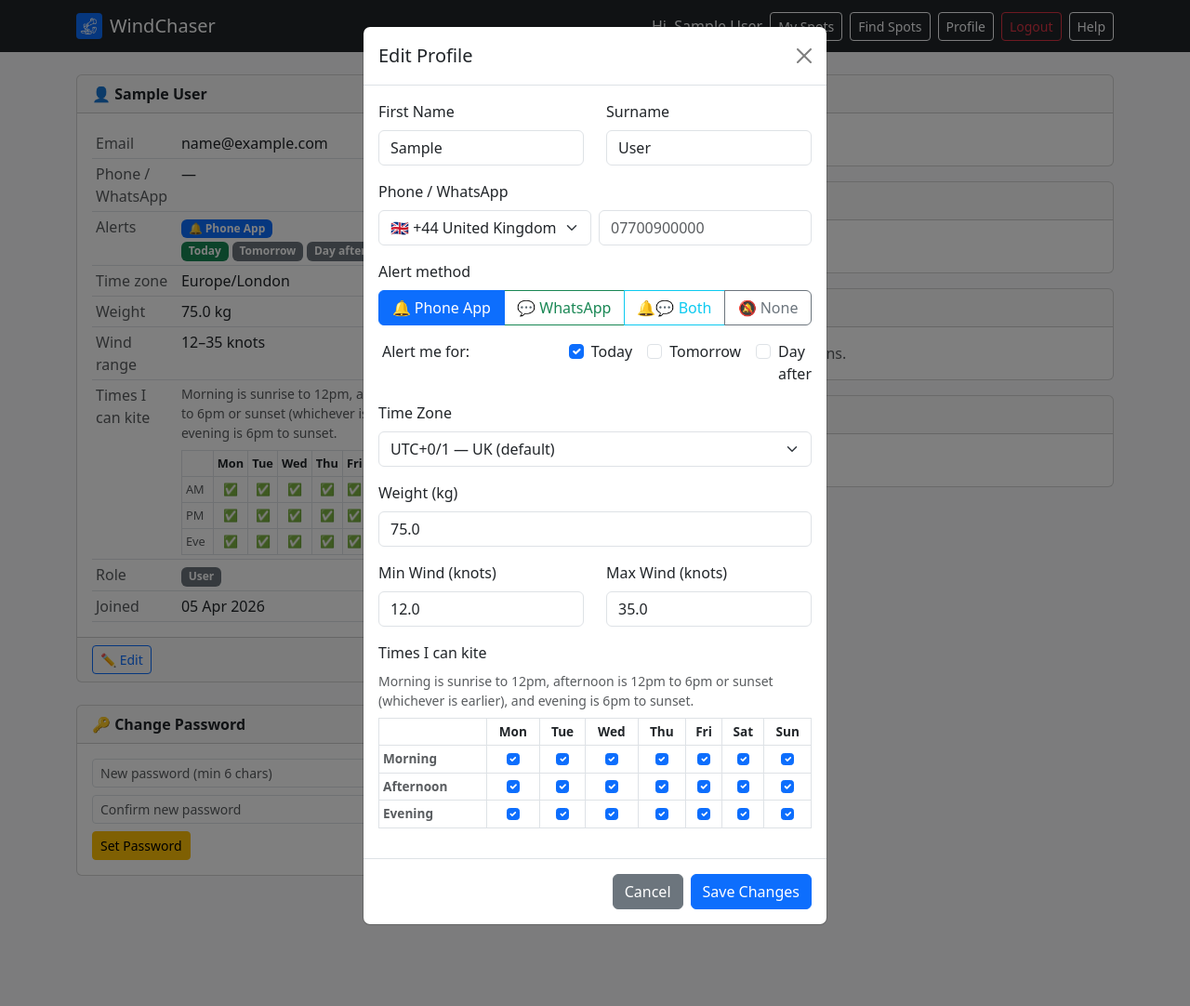
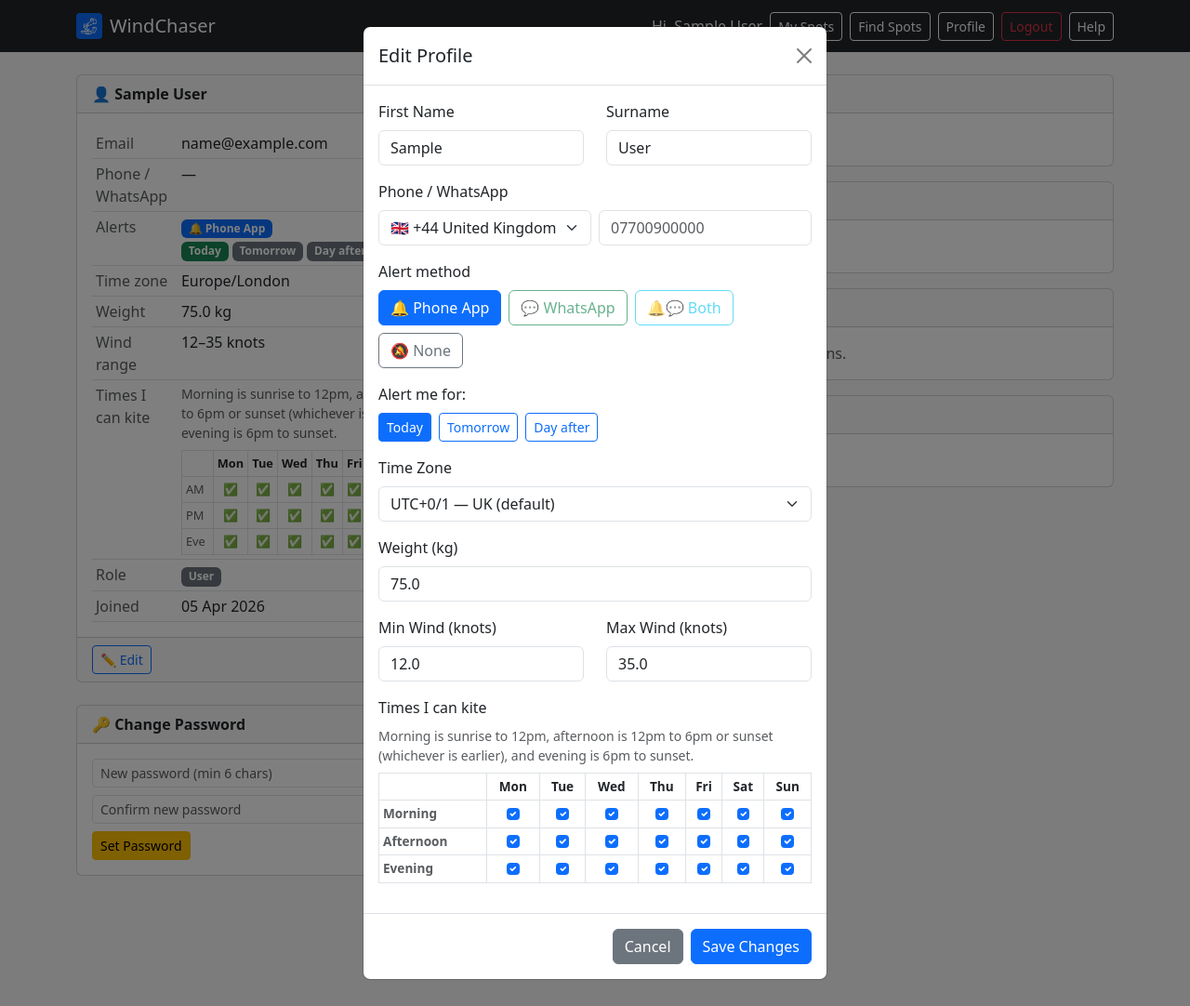
Before and after one commit to Safa246UK/kiteapp, a Flask app: page /admin/users/1 in a window 1280 px wide, after a click on "✏️ Edit". Shown: the whole page at 93% size. Run offline with Flask 3, Linux system fonts and the light colour scheme; the visitor is signed in with stand-in values (Sample User, id 1); data that the repository does not hold is empty.

Commit message:
Improve register/profile forms: disable WhatsApp options, lozenge days, better defaults
- Disable WhatsApp and Both alert method options with tooltip
  "WhatsApp notifications unavailable at present"
- Replace Today/Tomorrow/Day after checkboxes with tap-friendly
  btn-check toggle lozenges on both register and edit profile forms
- Register form: default alert method changed from push to none
- Register form: add * required indicators on First Name and Email
- Both forms: initialise Bootstrap tooltips

Co-Authored-By: Claude Sonnet 4.6 <noreply@anthropic.com>

```diff
--- a/templates/admin/user_detail.html
+++ b/templates/admin/user_detail.html
@@ -268,40 +268,42 @@
                     </div>
                     <div class="mb-3">
                         <label class="form-label">Alert method</label>
-                        <div class="btn-group d-flex" role="group">
+                        <div class="d-flex gap-2 flex-wrap">
                             <input type="radio" class="btn-check" name="notification_type" id="notif_push_modal" value="push"
                                    {% if (user.notification_type or 'push') == 'push' %}checked{% endif %}>
                             <label class="btn btn-outline-primary" for="notif_push_modal">🔔 Phone App</label>
 
-                            <input type="radio" class="btn-check" name="notification_type" id="notif_wa_modal" value="whatsapp"
-                                   {% if user.notification_type == 'whatsapp' %}checked{% endif %}>
-                            <label class="btn btn-outline-success" for="notif_wa_modal">💬 WhatsApp</label>
+                            <span tabindex="0" data-bs-toggle="tooltip"
+                                  title="WhatsApp notifications unavailable at present">
+                                <input type="radio" class="btn-check" name="notification_type" id="notif_wa_modal" value="whatsapp" disabled>
+                                <label class="btn btn-outline-success" for="notif_wa_modal" style="pointer-events:none;">💬 WhatsApp</label>
+                            </span>
 
-                            <input type="radio" class="btn-check" name="notification_type" id="notif_both_modal" value="both"
-                                   {% if user.notification_type == 'both' %}checked{% endif %}>
-                            <label class="btn btn-outline-info" for="notif_both_modal">🔔💬 Both</label>
+                            <span tabindex="0" data-bs-toggle="tooltip"
+                                  title="WhatsApp notifications unavailable at present">
+                                <input type="radio" class="btn-check" name="notification_type" id="notif_both_modal" value="both" disabled>
+                                <label class="btn btn-outline-info" for="notif_both_modal" style="pointer-events:none;">🔔💬 Both</label>
+                            </span>
 
                             <input type="radio" class="btn-check" name="notification_type" id="notif_none_modal" value="none"
                                    {% if user.notification_type == 'none' %}checked{% endif %}>
                             <label class="btn btn-outline-secondary" for="notif_none_modal">🔕 None</label>
                         </div>
                     </div>
-                    <div class="mb-3 ms-1 d-flex gap-3">
-                        <label class="form-label w-100 mb-1">Alert me for:</label>
-                        <div class="form-check">
-                            <input class="form-check-input" type="checkbox" name="whatsapp_today"
-                                   id="wa_today_modal" {% if user.whatsapp_today %}checked{% endif %}>
-                            <label class="form-check-label" for="wa_today_modal">Today</label>
-                        </div>
-                        <div class="form-check">
-                            <input class="form-check-input" type="checkbox" name="whatsapp_tomorrow"
-                                   id="wa_tomorrow_modal" {% if user.whatsapp_tomorrow %}checked{% endif %}>
-                            <label class="form-check-label" for="wa_tomorrow_modal">Tomorrow</label>
-                        </div>
-                        <div class="form-check">
-                            <input class="form-check-input" type="checkbox" name="whatsapp_day_after"
-                                   id="wa_dayafter_modal" {% if user.whatsapp_day_after %}checked{% endif %}>
-                            <label class="form-check-label" for="wa_dayafter_modal">Day after</label>
+                    <div class="mb-3">
+                        <label class="form-label mb-2">Alert me for:</label>
+                        <div class="d-flex gap-2">
+                            <input type="checkbox" class="btn-check" name="whatsapp_today" id="day_today_modal"
+                                   {% if user.whatsapp_today %}checked{% endif %}>
+                            <label class="btn btn-outline-primary btn-sm" for="day_today_modal">Today</label>
+
+                            <input type="checkbox" class="btn-check" name="whatsapp_tomorrow" id="day_tomorrow_modal"
+                                   {% if user.whatsapp_tomorrow %}checked{% endif %}>
+                            <label class="btn btn-outline-primary btn-sm" for="day_tomorrow_modal">Tomorrow</label>
+
+                            <input type="checkbox" class="btn-check" name="whatsapp_day_after" id="day_dayafter_modal"
+                                   {% if user.whatsapp_day_after %}checked{% endif %}>
+                            <label class="btn btn-outline-primary btn-sm" for="day_dayafter_modal">Day after</label>
                         </div>
                     </div>
                     <div class="mb-3">
@@ -368,4 +370,11 @@
     </div>
 </div>
 
+<script>
+document.addEventListener('DOMContentLoaded', function () {
+    document.querySelectorAll('[data-bs-toggle="tooltip"]').forEach(el => {
+        new bootstrap.Tooltip(el);
+    });
+});
+</script>
 {% endblock %}
```
Also changed, not shown: templates/auth/register.html (+34 -24 lines).
